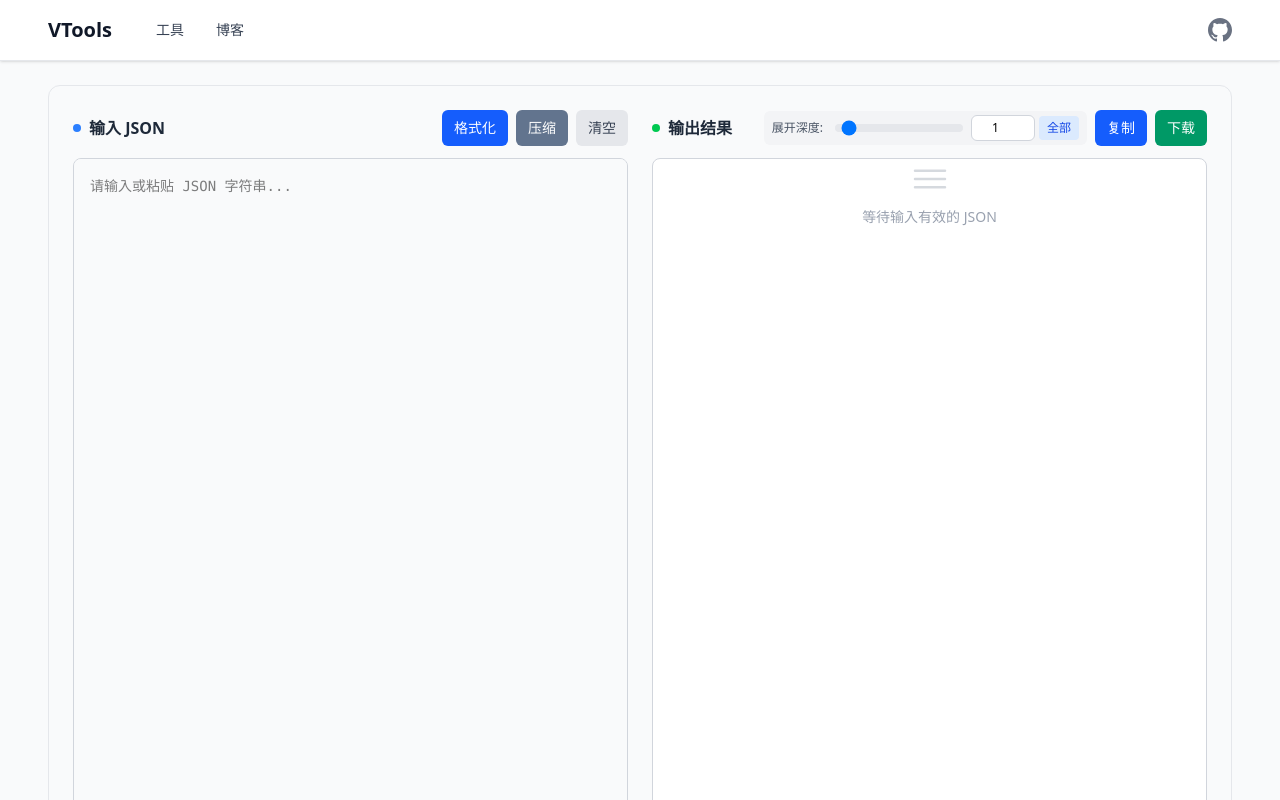
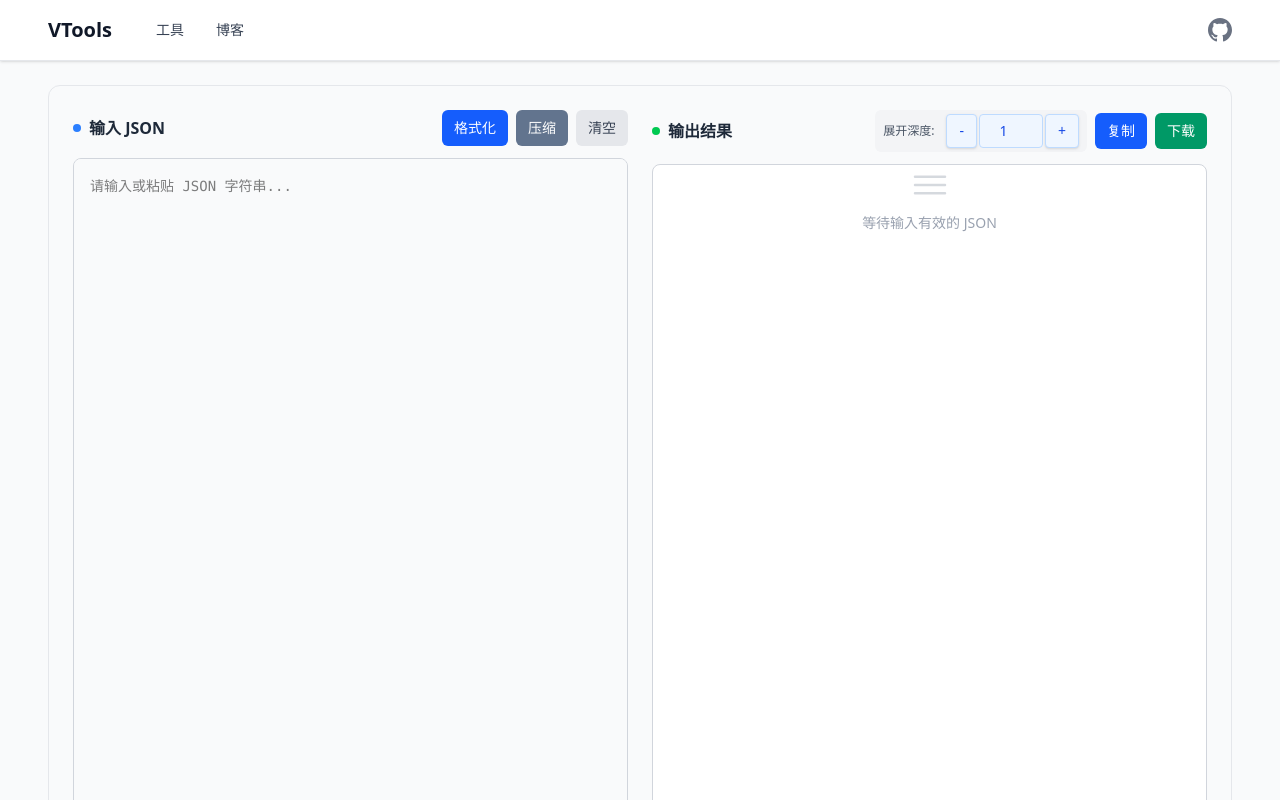
Before and after one commit to chihqiang/vtools, a Vue app: page /#/json-formatter in a window 1280 px wide. Shown: the top 800 px of the page. Built offline with nearby package versions, Linux system fonts and the light colour scheme.

Commit message:
feat: 改进展开深度控制UI
将滑动条输入改为数字输入并增加加减按钮
移除"全部展开"功能，改为逐步控制展开深度

```diff
--- a/src/views/json/FormatterView.vue
+++ b/src/views/json/FormatterView.vue
@@ -58,32 +58,27 @@
               <label for="expandDepth" class="text-xs text-gray-600 whitespace-nowrap"
                 >展开深度:</label
               >
-              <div class="flex items-center gap-2">
+              <div class="flex items-center gap-0.5">
+                <button
+                  @click="decreaseDepth"
+                  class="px-3 py-1.5 text-sm bg-blue-50 text-blue-700 rounded border border-blue-200 hover:bg-blue-100 transition-colors font-medium shadow-sm"
+                >
+                  -
+                </button>
                 <input
                   id="expandDepth"
                   v-model.number="userExpandDepth"
-                  type="range"
+                  type="number"
                   min="0"
-                  max="20"
-                  step="1"
-                  class="w-32 h-2 bg-gray-200 rounded-lg appearance-none cursor-pointer"
-                  @input="updateExpandDepth"
+                  class="w-16 text-sm text-center border border-blue-200 rounded p-1.5 bg-blue-50 focus:outline-none focus:ring-1 focus:ring-blue-500 text-blue-700"
+                  @change="updateExpandDepth"
                 />
-                <div class="flex items-center gap-1">
-                  <input
-                    v-model.number="userExpandDepth"
-                    type="number"
-                    min="0"
-                    class="w-16 text-xs text-center border border-gray-300 rounded-md p-1 bg-white focus:outline-none focus:ring-1 focus:ring-blue-500"
-                    @change="updateExpandDepth"
-                  />
-                  <button
-                    @click="expandAll"
-                    class="px-2 py-1 text-xs bg-blue-100 text-blue-700 rounded hover:bg-blue-200 transition-colors whitespace-nowrap"
-                  >
-                    全部
-                  </button>
-                </div>
+                <button
+                  @click="increaseDepth"
+                  class="px-3 py-1.5 text-sm bg-blue-50 text-blue-700 rounded border border-blue-200 hover:bg-blue-100 transition-colors font-medium shadow-sm"
+                >
+                  +
+                </button>
               </div>
             </div>
             <button
@@ -153,10 +148,18 @@ const updateExpandDepth = () => {
   currentExpandDepth.value = userExpandDepth.value
 }
 
-// 展开全部层级
-const expandAll = () => {
-  userExpandDepth.value = 9999
-  currentExpandDepth.value = 9999
+// 减少展开深度
+const decreaseDepth = () => {
+  if (userExpandDepth.value > 0) {
+    userExpandDepth.value--
+    updateExpandDepth()
+  }
+}
+
+// 增加展开深度
+const increaseDepth = () => {
+  userExpandDepth.value++
+  updateExpandDepth()
 }
 
 // 防抖解析 JSON
```
